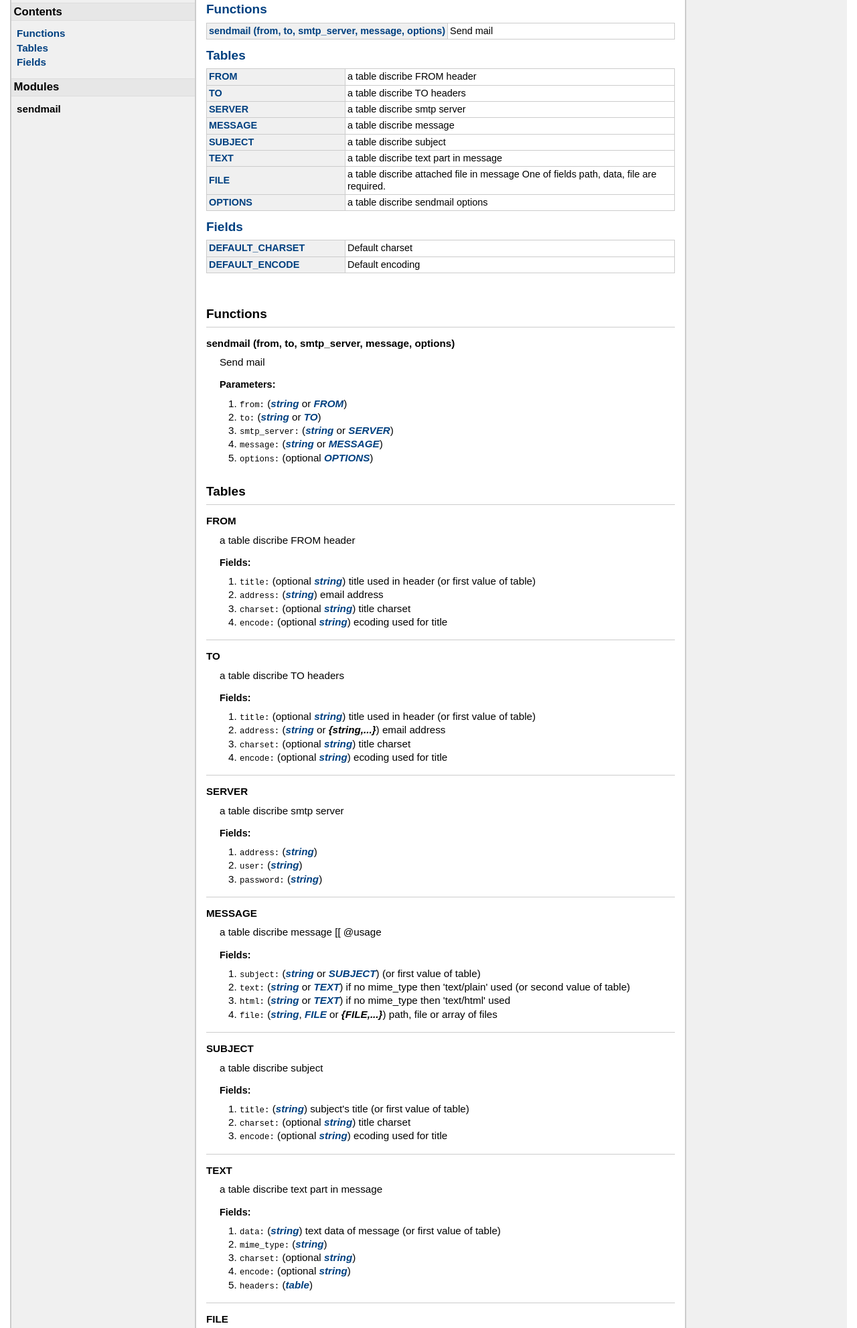
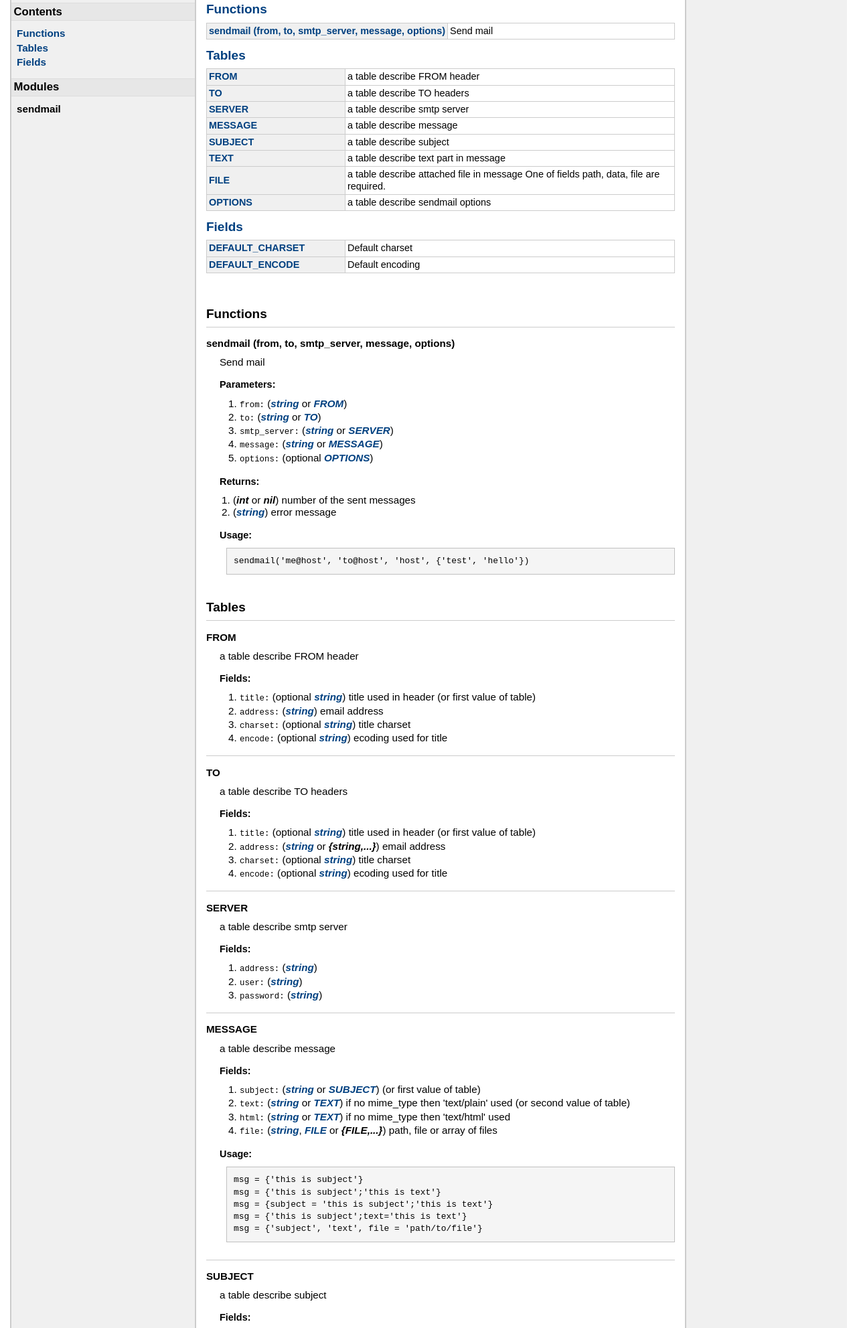
Before and after one commit to moteus/lua-sendmail, a plain HTML site: page docs/index.html in a window 1280 px wide. Shown: the part 53-2036 px from the top of the page at 67% size. Drawn offline with Linux system fonts and the light colour scheme.

Commit message:
Update doc

```diff
--- a/docs/index.html
+++ b/docs/index.html
@@ -46,8 +46,12 @@
 
 <h1>Module <code>sendmail</code></h1>
 
-<p></p>
-<p></p>
+<p>
+
+</p>
+<p>
+
+</p>
 
 
 <h2><a href="#Functions">Functions</a></h2>
@@ -61,36 +65,36 @@
 <table class="function_list">
 	<tr>
 	<td class="name" nowrap><a href="#FROM">FROM</a></td>
-	<td class="summary">a table discribe FROM header</td>
+	<td class="summary">a table describe FROM header</td>
 	</tr>
 	<tr>
 	<td class="name" nowrap><a href="#TO">TO</a></td>
-	<td class="summary">a table discribe TO headers</td>
+	<td class="summary">a table describe TO headers</td>
 	</tr>
 	<tr>
 	<td class="name" nowrap><a href="#SERVER">SERVER</a></td>
-	<td class="summary">a table discribe smtp server</td>
+	<td class="summary">a table describe smtp server</td>
 	</tr>
 	<tr>
 	<td class="name" nowrap><a href="#MESSAGE">MESSAGE</a></td>
-	<td class="summary">a table discribe message</td>
+	<td class="summary">a table describe message</td>
 	</tr>
 	<tr>
 	<td class="name" nowrap><a href="#SUBJECT">SUBJECT</a></td>
-	<td class="summary">a table discribe subject</td>
+	<td class="summary">a table describe subject</td>
 	</tr>
 	<tr>
 	<td class="name" nowrap><a href="#TEXT">TEXT</a></td>
-	<td class="summary">a table discribe text part in message</td>
+	<td class="summary">a table describe text part in message</td>
 	</tr>
 	<tr>
 	<td class="name" nowrap><a href="#FILE">FILE</a></td>
-	<td class="summary">a table discribe attached file in message
+	<td class="summary">a table describe attached file in message
  One of fields path, data, file are required.</td>
 	</tr>
 	<tr>
 	<td class="name" nowrap><a href="#OPTIONS">OPTIONS</a></td>
-	<td class="summary">a table discribe sendmail options</td>
+	<td class="summary">a table describe sendmail options</td>
 	</tr>
 </table>
 <h2><a href="#Fields">Fields</a></h2>
@@ -123,24 +127,47 @@
     <ul>
       <li><span class="parameter">from</span>
         <span class="types"><a class="type" href="http://www.lua.org/manual/5.1/manual.html#5.4">string</a> or <a class="type" href="index.html#FROM">FROM</a></span>
+
+
 </li>
       <li><span class="parameter">to</span>
         <span class="types"><a class="type" href="http://www.lua.org/manual/5.1/manual.html#5.4">string</a> or <a class="type" href="index.html#TO">TO</a></span>
+
+
 </li>
       <li><span class="parameter">smtp_server</span>
         <span class="types"><a class="type" href="http://www.lua.org/manual/5.1/manual.html#5.4">string</a> or <a class="type" href="index.html#SERVER">SERVER</a></span>
+
+
 </li>
       <li><span class="parameter">message</span>
         <span class="types"><a class="type" href="http://www.lua.org/manual/5.1/manual.html#5.4">string</a> or <a class="type" href="index.html#MESSAGE">MESSAGE</a></span>
+
+
 </li>
       <li><span class="parameter">options</span>
         <span class="types">optional <a class="type" href="index.html#OPTIONS">OPTIONS</a></span>
+
+
 </li>
     </ul>
 
+    <h3>Returns:</h3>
+    <ol>
+        <li>
+          <span class="types"><span class="type">int</span> or <span class="type">nil</span></span>
+        number of the sent messages</li>
+        <li>
+          <span class="types"><a class="type" href="http://www.lua.org/manual/5.1/manual.html#5.4">string</a></span>
+        error message</li>
+    </ol>
 
 
 
+    <h3>Usage:</h3>
+    <ul>
+        <pre class="example">sendmail(&apos;me@host&apos;, &apos;to@host&apos;, &apos;host&apos;, {&apos;test&apos;, &apos;hello&apos;})</pre>
+    </ul>
 
 </dd>
 </dl>
@@ -152,7 +179,7 @@
     <strong>FROM</strong>
     </dt>
     <dd>
-    a table discribe FROM header
+    a table describe FROM header
 
     <h3>Fields:</h3>
     <ul>
@@ -180,7 +207,7 @@
     <strong>TO</strong>
     </dt>
     <dd>
-    a table discribe TO headers
+    a table describe TO headers
 
     <h3>Fields:</h3>
     <ul>
@@ -208,18 +235,24 @@
     <strong>SERVER</strong>
     </dt>
     <dd>
-    a table discribe smtp server
+    a table describe smtp server
 
     <h3>Fields:</h3>
     <ul>
       <li><span class="parameter">address</span>
         <span class="types"><a class="type" href="http://www.lua.org/manual/5.1/manual.html#5.4">string</a></span>
+
+
 </li>
       <li><span class="parameter">user</span>
         <span class="types"><a class="type" href="http://www.lua.org/manual/5.1/manual.html#5.4">string</a></span>
+
+
 </li>
       <li><span class="parameter">password</span>
         <span class="types"><a class="type" href="http://www.lua.org/manual/5.1/manual.html#5.4">string</a></span>
+
+
 </li>
     </ul>
 
@@ -233,8 +266,7 @@
     <strong>MESSAGE</strong>
     </dt>
     <dd>
-    a table discribe message
-[[ @usage
+    a table describe message
 
     <h3>Fields:</h3>
     <ul>
@@ -255,6 +287,14 @@
 
 
 
+    <h3>Usage:</h3>
+    <ul>
+        <pre class="example">msg = {&apos;this is subject&apos;}
+msg = {&apos;this is subject&apos;;&apos;this is text&apos;}
+msg = {subject = &apos;this is subject&apos;;&apos;this is text&apos;}
+msg = {&apos;this is subject&apos;;text=&apos;this is text&apos;}
+msg = {&apos;subject&apos;, &apos;text&apos;, file = &apos;path/to/file&apos;}</pre>
+    </ul>
 
 </dd>
     <dt>
@@ -262,7 +302,7 @@
     <strong>SUBJECT</strong>
     </dt>
     <dd>
-    a table discribe subject
+    a table describe subject
 
     <h3>Fields:</h3>
     <ul>
@@ -287,7 +327,7 @@
     <strong>TEXT</strong>
     </dt>
     <dd>
-    a table discribe text part in message
+    a table describe text part in message
 
     <h3>Fields:</h3>
     <ul>
@@ -296,15 +336,23 @@
        text data of message  (or first value of table)</li>
       <li><span class="parameter">mime_type</span>
         <span class="types"><a class="type" href="http://www.lua.org/manual/5.1/manual.html#5.4">string</a></span>
+
+
 </li>
       <li><span class="parameter">charset</span>
         <span class="types">optional <a class="type" href="http://www.lua.org/manual/5.1/manual.html#5.4">string</a></span>
+
+
 </li>
       <li><span class="parameter">encode</span>
         <span class="types">optional <a class="type" href="http://www.lua.org/manual/5.1/manual.html#5.4">string</a></span>
+
+
 </li>
       <li><span class="parameter">headers</span>
         <span class="types"><a class="type" href="http://www.lua.org/manual/5.1/manual.html#5.5">table</a></span>
+
+
 </li>
     </ul>
 
@@ -318,7 +366,7 @@
     <strong>FILE</strong>
     </dt>
     <dd>
-    a table discribe attached file in message
+    a table describe attached file in message
  One of fields path, data, file are required.
  If no name and path is setted then name sets to basename of file.
 
@@ -338,9 +386,13 @@
        opened file handle (io.open in binary mode)</li>
       <li><span class="parameter">charset</span>
         <span class="types">optional <a class="type" href="http://www.lua.org/manual/5.1/manual.html#5.4">string</a></span>
+
+
 </li>
       <li><span class="parameter">encode</span>
         <span class="types">optional <a class="type" href="http://www.lua.org/manual/5.1/manual.html#5.4">string</a></span>
+
+
 </li>
       <li><span class="parameter">mime_type</span>
         <span class="types">optional <a class="type" href="http://www.lua.org/manual/5.1/manual.html#5.4">string</a></span>
@@ -350,6 +402,8 @@
        Default 'attachment'</li>
       <li><span class="parameter">headers</span>
         <span class="types">optional <a class="type" href="http://www.lua.org/manual/5.1/manual.html#5.5">table</a></span>
+
+
 </li>
     </ul>
 
@@ -363,12 +417,14 @@
     <strong>OPTIONS</strong>
     </dt>
     <dd>
-    a table discribe sendmail options
+    a table describe sendmail options
 
     <h3>Fields:</h3>
     <ul>
       <li><span class="parameter">confirm_sending</span>
         <span class="types"><span class="type">boolean</span></span>
+
+
 </li>
     </ul>
 
```
Lines whose indentation alone changed are shown as unchanged.
